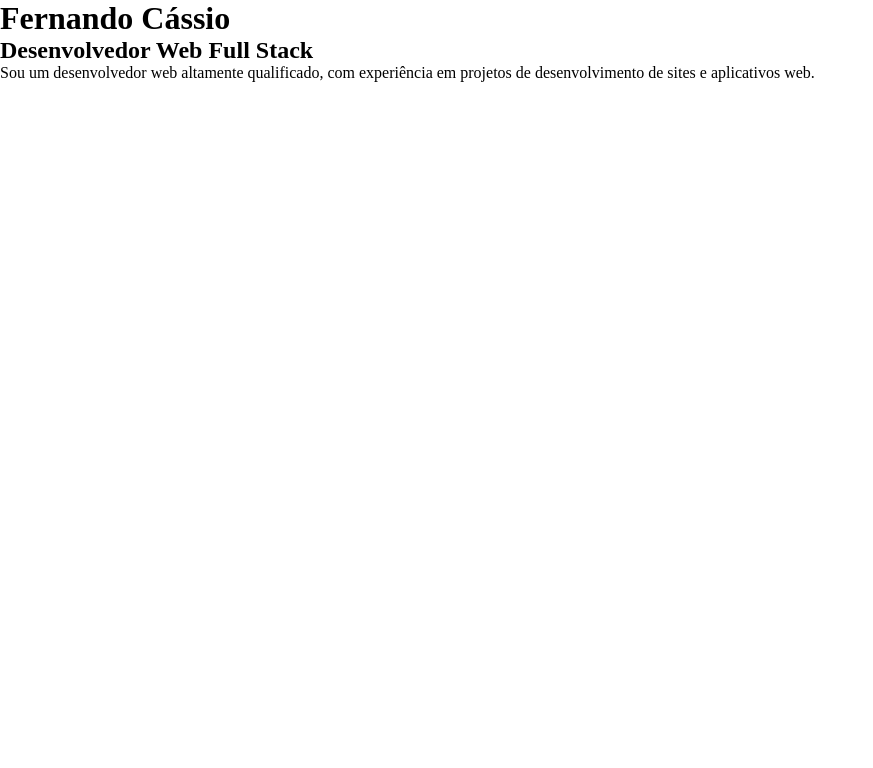
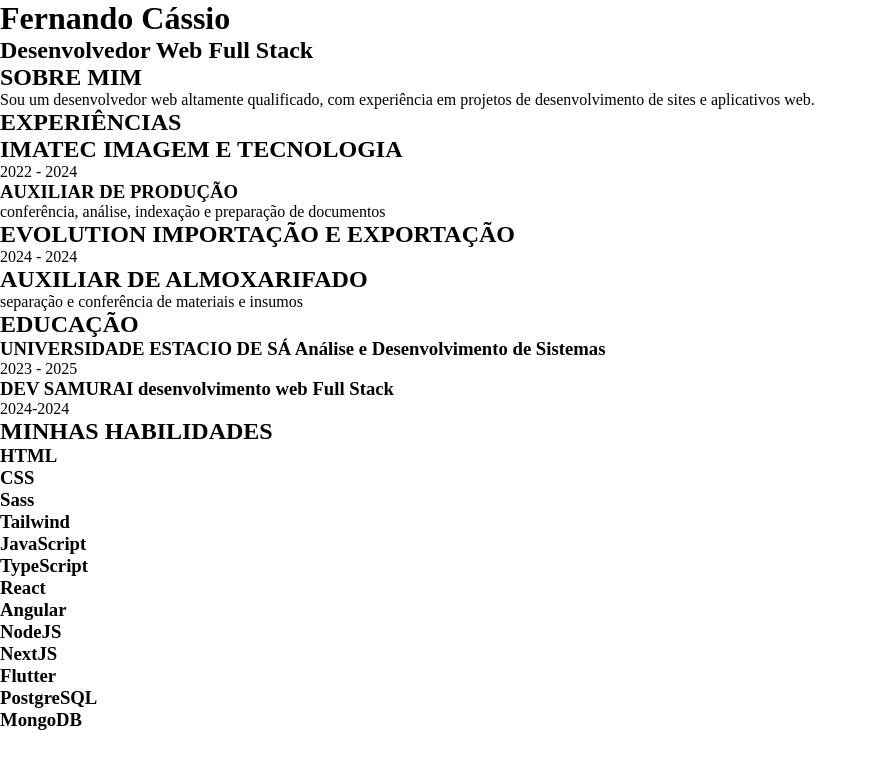
Before and after one commit to FernandoCassioDev/web-curriculum, a plain HTML site: page index.html in a window 1280 px wide. Shown: the whole page, without its empty margins (0-873 px from the left). Drawn offline with Linux system fonts and the light colour scheme.

Commit message:
working in skills

```diff
--- a/index.html
+++ b/index.html
@@ -14,16 +14,147 @@
         </div>
         <div class="h-about">
             <div class="h-title__about">
-                <h2></h2>
+                <h2>SOBRE MIM</h2>
             </div>
             <div class="w-100">
-                <p>
+                <p class="paragraph">
                     Sou um desenvolvedor web altamente qualificado,
                     com experiência em projetos de desenvolvimento
                     de sites e aplicativos web.
                 </p>
             </div>
         </div>
+        <div class="h-experiencie">
+            <div class="h-title">
+                <h2>EXPERIÊNCIAS</h2>
+            </div>
+            <div class="h-items">
+                <div class="item">
+                    <div class="work">
+                        <h2>IMATEC IMAGEM E TECNOLOGIA</h2>
+                        <p class="time">2022 - 2024</p>
+                    </div>
+                    <div class="description">
+                        <h3>AUXILIAR DE PRODUÇÃO</h3>
+                        <p>conferência, análise, indexação e preparação de documentos</p>
+                    </div>
+                </div>
+                <div class="item">
+                    <div class="work">
+                        <h2>EVOLUTION IMPORTAÇÃO E EXPORTAÇÃO</h2>
+                        <p class="time">2024 - 2024</p>
+                    </div>
+                    <div class="description">
+                        <h2>AUXILIAR DE ALMOXARIFADO</h2>
+                        <p>separação e conferência de materiais e insumos</p>
+                    </div>
+                </div>
+            </div>
+        </div>
+        <div class="h-education">
+            <div class="h-title__education">
+                <H2>EDUCAÇÃO</H2>
+            </div>
+            <div class="h-items__education">
+                <div class="item">
+                    <div class="w-100_title">
+                        <h3>UNIVERSIDADE ESTACIO DE SÁ <span>Análise e Desenvolvimento de Sistemas</span></h3>
+                    </div>
+                    <p>2023 - 2025</p>
+                </div>
+                <div class="item">
+                    <div class="w-100_title">
+                        <h3>DEV SAMURAI <span>desenvolvimento web Full Stack</span></h3>
+                        2024-2024
+                    </div>
+                </div>
+            </div>
+        </div>
+        <div class="h-skills">
+            <div class="h-title__skills">
+                <h2>MINHAS HABILIDADES</h2>
+            </div>
+            <div class="h-items_skills">
+                <div class="item">
+                    <h3>HTML</h3>
+                </div>
+                <div class="icon">
+                    <div class="percent-10"></div>
+                </div>
+                <div class="item">
+                    <h3>CSS</h3>
+                </div>
+                <div class="icon">
+                    <div class="percent-"></div>
+                </div>
+                <div class="item">
+                    <h3>Sass</h3>
+                </div>
+                <div class="icon">
+                    <div class="percent-"></div>
+                </div>
+                <div class="item">
+                    <h3>Tailwind</h3>
+                </div>
+                <div class="icon">
+                    <div class="percent-"></div>
+                </div>
+                <div class="item">
+                    <h3>JavaScript</h3>
+                </div>
+                <div class="icon">
+                    <div class="percent-"></div>
+                </div>
+                <div class="item">
+                    <h3>TypeScript</h3>
+                </div>
+                <div class="icon">
+                    <div class="percent-"></div>
+                </div>
+                <div class="item">
+                    <h3>React</h3>
+                </div>
+                <div class="icon">
+                    <div class="percent-"></div>
+                </div>
+                <div class="item">
+                    <h3>Angular</h3>
+                </div>
+                <div class="icon">
+                    <div class="percent-"></div>
+                </div>
+                <div class="item">
+                    <h3>NodeJS</h3>
+                </div>
+                <div class="icon">
+                    <div class="percent-"></div>
+                </div>
+                <div class="item">
+                    <h3>NextJS</h3>
+                </div>
+                <div class="icon">
+                    <div class="percent-"></div>
+                </div>
+                <div class="item">
+                    <h3>Flutter</h3>
+                </div>
+                <div class="icon">
+                    <div class="percent-"></div>
+                </div>
+                <div class="item">
+                    <h3>PostgreSQL</h3>
+                </div>
+                <div class="icon">
+                    <div class="percent-"></div>
+                </div>
+                <div class="item">
+                    <h3>MongoDB</h3>
+                </div>
+                <div class="icon">
+                    <div class="percent-"></div>
+                </div>
+            </div>
+        </div>
     </div>
 </body>
 </html>
```
